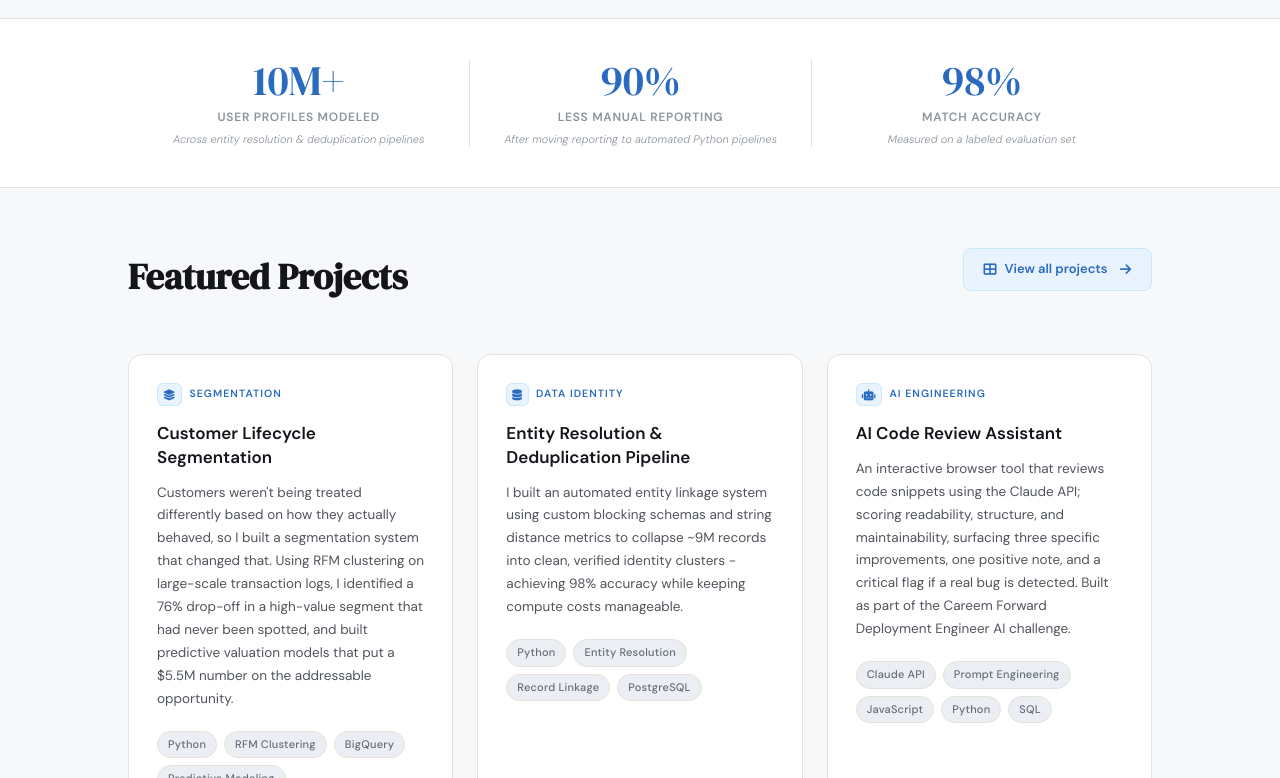
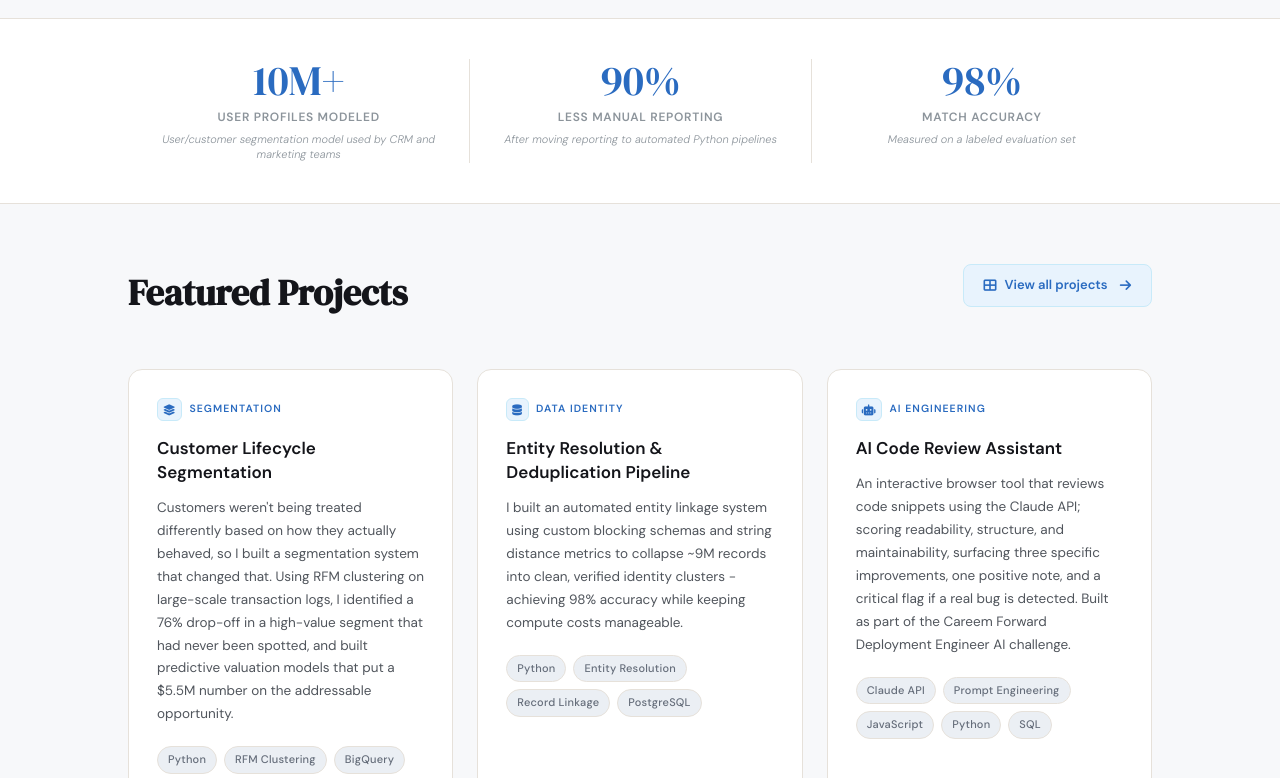
Before and after one commit to Shrouqgh/shrouqgh.github.io, a plain HTML site: page index.html in a window 1280 px wide. Shown: the part 1140-1918 px from the top of the page. Drawn offline with Linux system fonts and the light colour scheme.

Commit message:
Update index.html

```diff
--- a/index.html
+++ b/index.html
@@ -602,7 +602,7 @@
       <div class="stat-item reveal">
         <div class="stat-num">10M+</div>
         <div class="stat-label">User Profiles Modeled</div>
-        <div class="stat-note">Across entity resolution &amp; deduplication pipelines</div>
+        <div class="stat-note">User/customer segmentation model used by CRM and marketing teams</div>
       </div>
 <!--      <div class="stat-item reveal" style="transition-delay:.08s">
         <div class="stat-num">$5.5M+</div>
```
